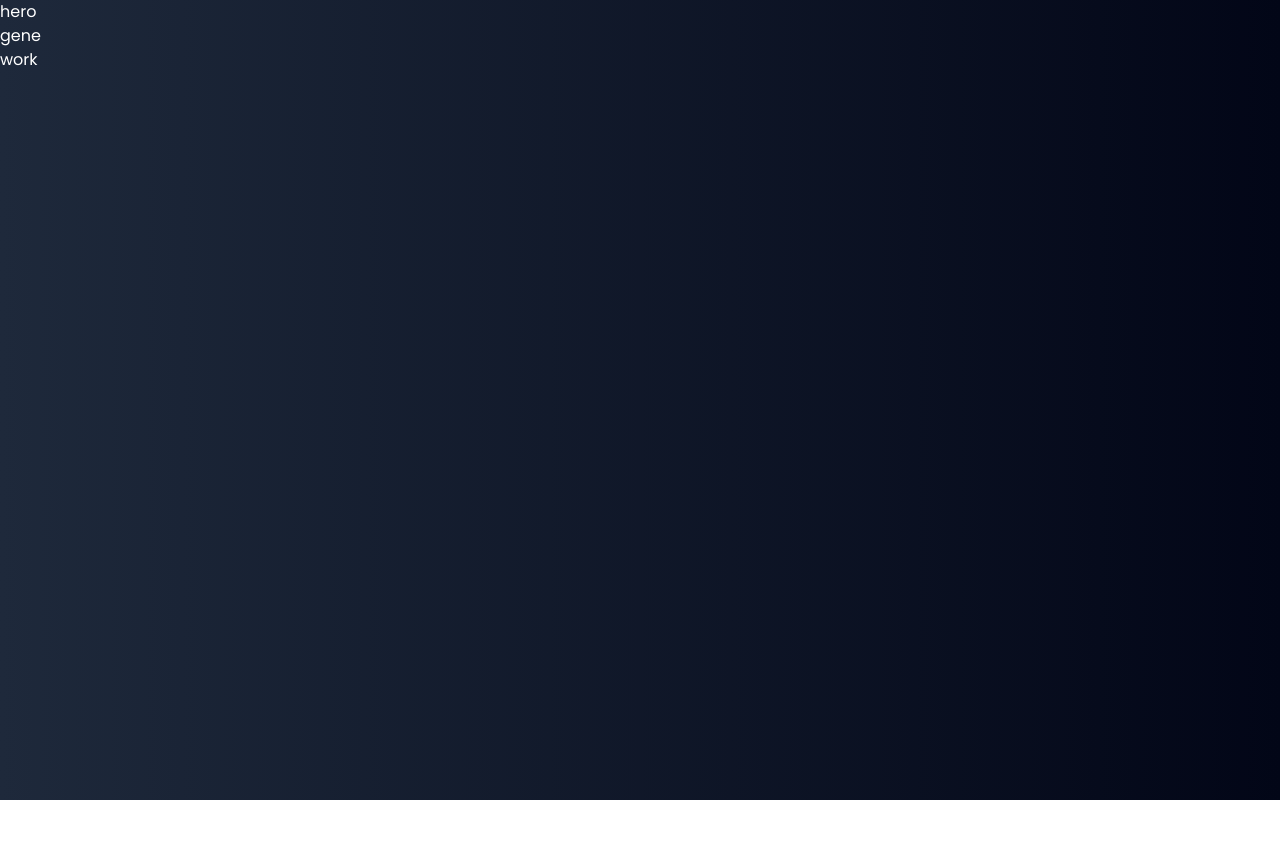
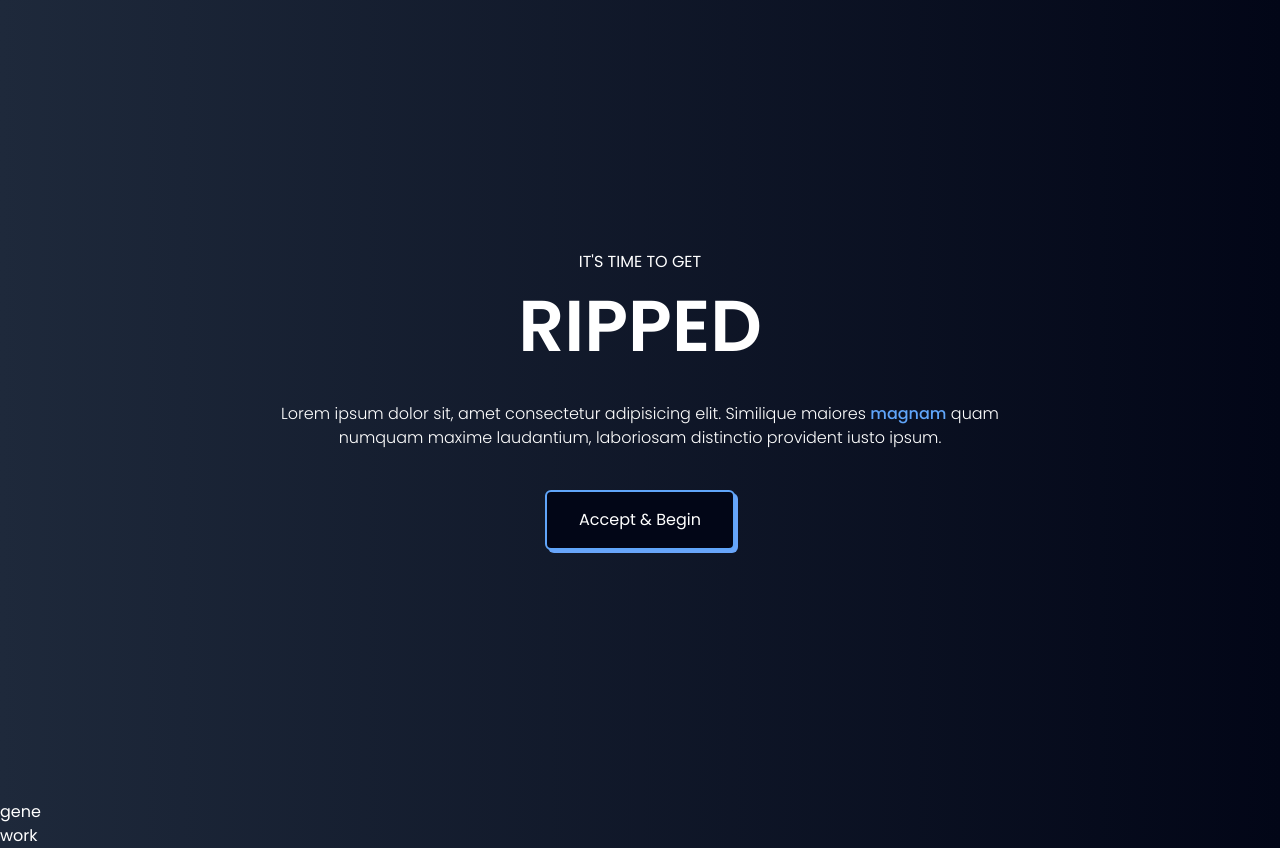
Before and after one commit to kaklewski/gymnormous, a React (Vite) app: page / in a window 1280 px wide. Before the commit the page ends 800 px from the top, so only its background shows below. Built offline with nearby package versions, Linux system fonts and the light colour scheme.

Commit message:
Added styling to the Hero component

```diff
--- a/src/components/Hero.jsx
+++ b/src/components/Hero.jsx
@@ -1,7 +1,24 @@
 import React from 'react';
 
 export default function Hero() {
-	return <div>
-    <p>hero</p>
-  </div>;
+	return (
+		<div className='min-h-screen flex flex-col gap-10 items-center justify-center text-center max-w-[800px] w-full mx-auto p-4'>
+			<div className='flex flex-col  gap-4'>
+				<p>IT'S TIME TO GET</p>
+				<h1 className='uppercase font-semibold text-4xl sm:text-5xl md:text-6xl lg:text-7xl'>
+					RIPPED
+				</h1>
+			</div>
+			<p className='text-sm md:text-base font-light'>
+				Lorem ipsum dolor sit, amet consectetur adipisicing elit.
+				Similique maiores{' '}
+				<span className='text-blue-400 font-medium'>magnam</span> quam
+				numquam maxime laudantium, laboriosam distinctio provident iusto
+				ipsum.
+			</p>
+			<button className='px-8 py-4 rounded-md border-[2px] bg-slate-950 border-blue-400 border-solid blueShadow duration-200'>
+				<p>Accept & Begin</p>
+			</button>
+		</div>
+	);
 }
--- a/src/index.css
+++ b/src/index.css
@@ -5,3 +5,17 @@
 * {
 	font-family: 'Poppins', sans-serif;
 }
+
+span {
+	font-family: inherit;
+	font-weight: inherit;
+}
+
+.blueShadow {
+	box-shadow: 3px 3px 0 0 #68a5fa;
+}
+
+.blueShadow:hover {
+	transform: translate(-3px, -3px);
+	box-shadow: 6px 6px 0 0 #68a5fa;
+}
```
